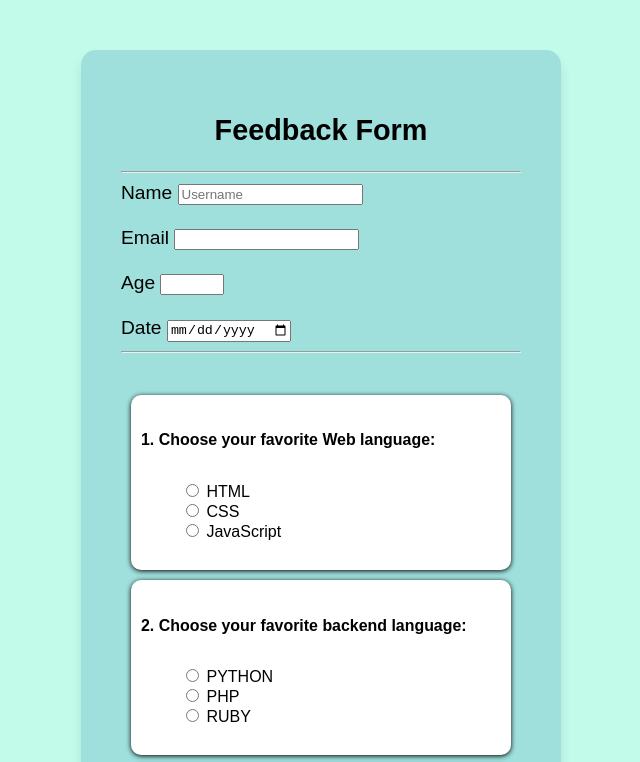
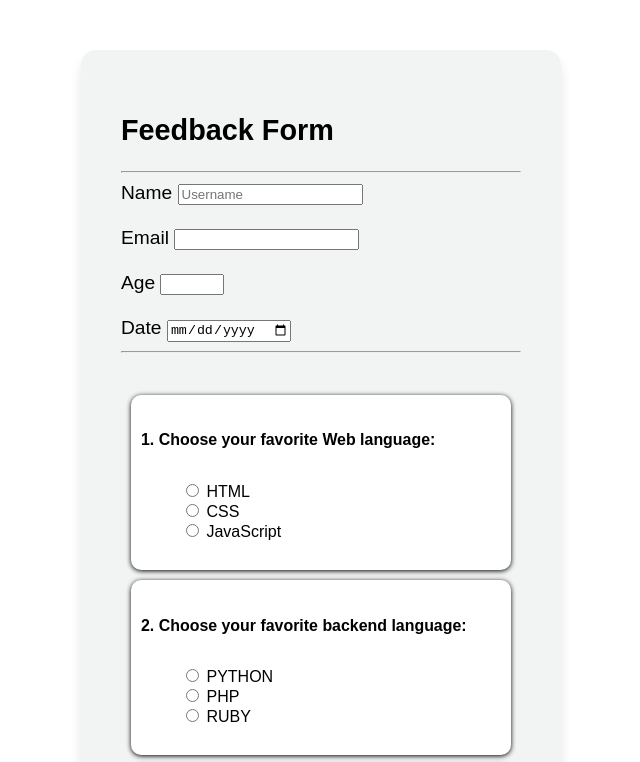
Before and after one commit to ERSuryansh/feedback-form, a plain HTML site: page index.html in a window 1280 px wide. Shown: the top 762 px of the page, without its empty margins (319-959 px from the left). Drawn offline with Linux system fonts and the light colour scheme.

Commit message:
Update index.css

```diff
--- a/index.css
+++ b/index.css
@@ -1,23 +1,23 @@
 body {
     font-family: Arial, sans-serif;
-    background-color: #c3fbeb;
+    background-color: rgb(255 ,255, 255 , 0.6);
     margin: 0;
     padding: 0;
     display: flexbox;
     justify-content: center;
 }
 H2{
-    display: flex;
-    justify-content: center;
+/*     display: flex;
+    justify-content: center; */
 }
 .container {
     /* display: flex;
-    justify-content: space-around;
-    align-items: center; */
+    justify-content: space-around;*/
+    align-items: center;
 
     max-width: 400px;
     margin: 50px auto;
-    background: #9fdfdc;
+    background: rgba(223, 228, 228, 0.4);
     padding: 40px;
     border-radius: 15px;
     box-shadow: 0 9px 12px rgba(0, 0, 0, 0.1);
@@ -61,6 +61,6 @@ div .btn{
 }
 
 .btn :hover{
-    color: rgb(227, 25, 170);
+    color: rgb(11, 116 ,51);
     font-size: 1.3rem;
 }
```
